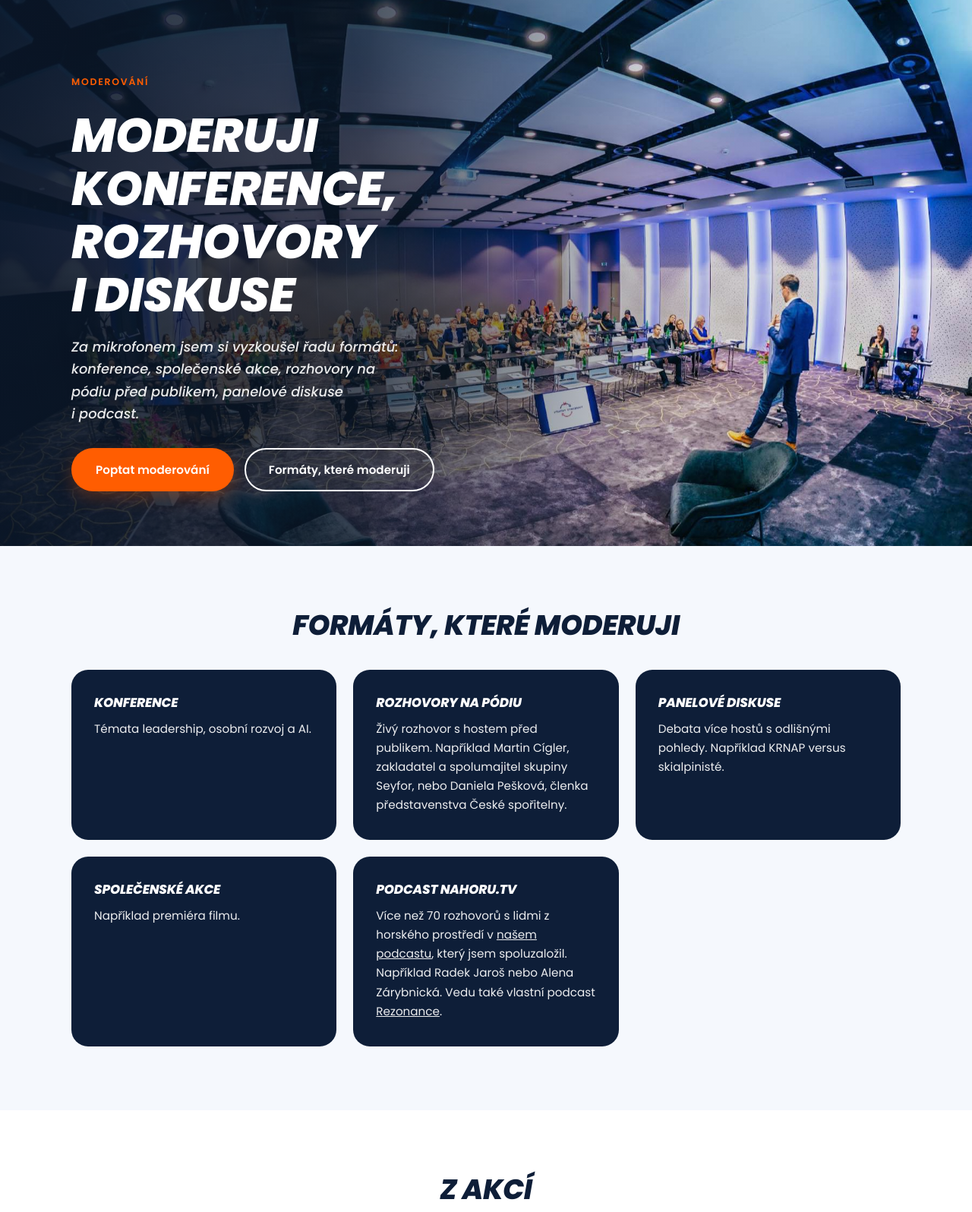
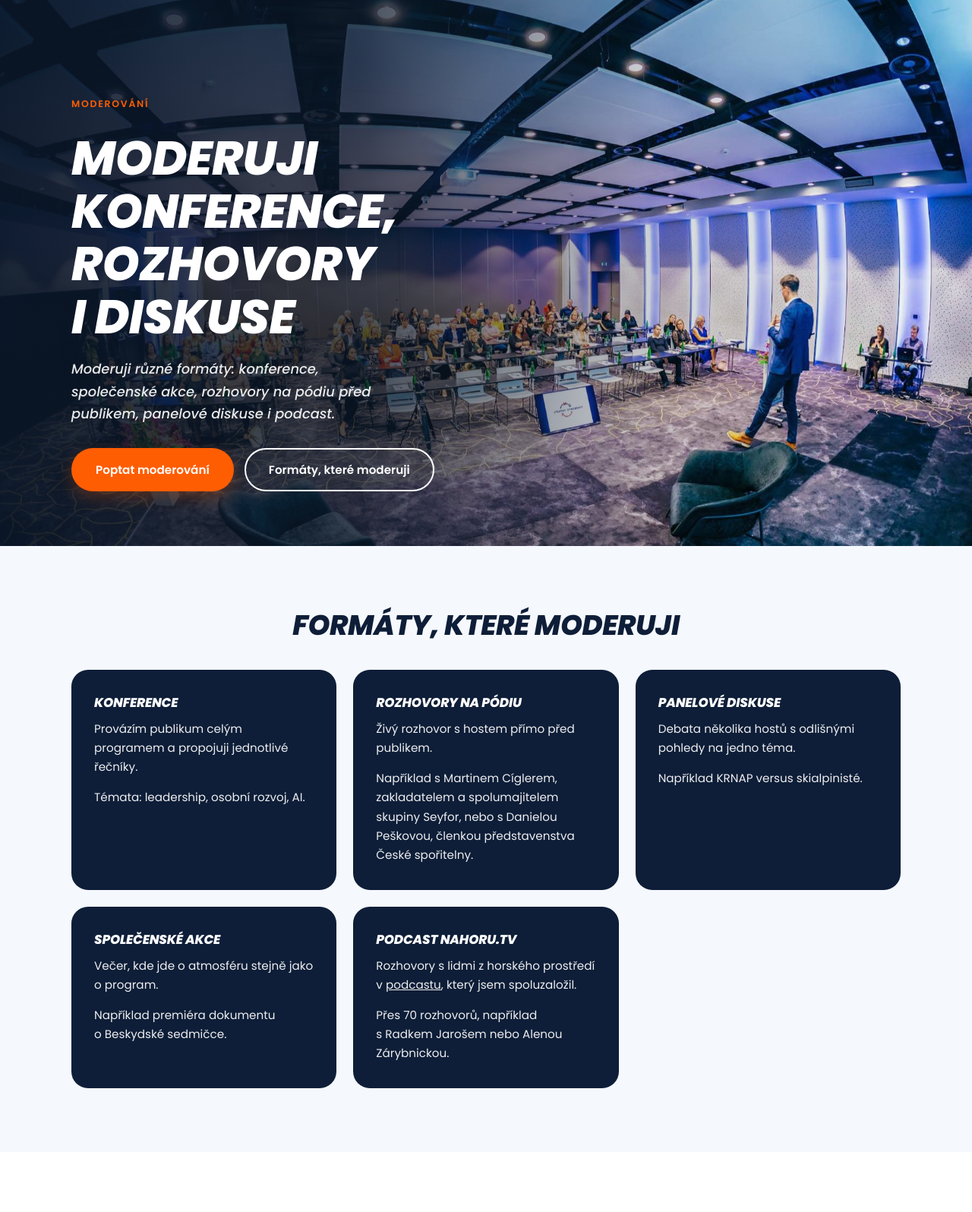
Before and after one commit to lukhavran/lukashavranek-web, a Node project: template src/pages/moderovani.njk in a window 1280 px wide. Shown: the part 74-1670 px from the top of the page at 76% size. Run offline with Node 20 templates, Linux system fonts and the light colour scheme; the template is opened without the code that fills it, so the values that code supplies are empty.

Commit message:
Moderování: nová úvodní věta, jednotné karty formátů a mix fotek v galerii
Podle Lukášovy hlasovky z 19. 11.: úvodní věta bez „vyzkoušel“, karty formátů mají úvodní větu a příklady, galerie míchá konference, panel, premiéru B7 a naHoru.tv.

Co-Authored-By: Claude Opus 5.5 <noreply@anthropic.com>

```diff
--- a/src/pages/moderovani.njk
+++ b/src/pages/moderovani.njk
@@ -18,7 +18,7 @@ theme_color: "#0E1E38"
       <div class="hero-txt">
         <span class="eyebrow">Moderování</span>
         <h1>Moderuji konference, rozhovory i&nbsp;diskuse</h1>
-        <p class="sub">Za mikrofonem jsem si vyzkoušel řadu formátů: konference, společenské akce, rozhovory na pódiu před publikem, panelové diskuse i&nbsp;podcast.</p>
+        <p class="sub">Moderuji různé formáty: konference, společenské akce, rozhovory na pódiu před publikem, panelové diskuse i&nbsp;podcast.</p>
         <div class="hero-btns">
           <a href="{{ root }}kontakt/" class="btn btn-primary">Poptat moderování</a>
           <a href="#formaty" class="btn btn-outline-light">Formáty, které moderuji</a>
@@ -31,11 +31,11 @@ theme_color: "#0E1E38"
     <div class="wrap">
       <div class="center" id="formaty"><h2>Formáty, které moderuji</h2></div>
       <div class="why-grid formats">
-        <div class="why-card"><h3>Konference</h3><p>Témata leadership, osobní rozvoj a AI.</p></div>
-        <div class="why-card"><h3>Rozhovory na pódiu</h3><p>Živý rozhovor s hostem před publikem. Například Martin Cígler, zakladatel a spolumajitel skupiny Seyfor, nebo Daniela Pešková, členka představenstva České spořitelny.</p></div>
-        <div class="why-card"><h3>Panelové diskuse</h3><p>Debata více hostů s odlišnými pohledy. Například KRNAP versus skialpinisté.</p></div>
-        <div class="why-card"><h3>Společenské akce</h3><p>Například premiéra filmu.</p></div>
-        <div class="why-card"><h3>Podcast naHoru.tv</h3><p>Více než 70 rozhovorů s lidmi z horského prostředí v <a href="https://www.youtube.com/c/nahorutv" target="_blank" rel="noopener">našem podcastu</a>, který jsem spoluzaložil. Například Radek Jaroš nebo Alena Zárybnická. Vedu také vlastní podcast <a href="{{ root }}podcast/">Rezonance</a>.</p></div>
+        <div class="why-card"><h3>Konference</h3><p>Provázím publikum celým programem a&nbsp;propojuji jednotlivé řečníky.</p><p class="ex">Témata: leadership, osobní rozvoj, AI.</p></div>
+        <div class="why-card"><h3>Rozhovory na pódiu</h3><p>Živý rozhovor s&nbsp;hostem přímo před publikem.</p><p class="ex">Například s&nbsp;Martinem Cíglerem, zakladatelem a&nbsp;spolumajitelem skupiny Seyfor, nebo s&nbsp;Danielou Peškovou, členkou představenstva České spořitelny.</p></div>
+        <div class="why-card"><h3>Panelové diskuse</h3><p>Debata několika hostů s&nbsp;odlišnými pohledy na jedno téma.</p><p class="ex">Například KRNAP versus skialpinisté.</p></div>
+        <div class="why-card"><h3>Společenské akce</h3><p>Večer, kde jde o&nbsp;atmosféru stejně jako o&nbsp;program.</p><p class="ex">Například premiéra dokumentu o&nbsp;Beskydské sedmičce.</p></div>
+        <div class="why-card"><h3>Podcast naHoru.tv</h3><p>Rozhovory s&nbsp;lidmi z&nbsp;horského prostředí v&nbsp;<a href="https://www.youtube.com/c/nahorutv" target="_blank" rel="noopener">podcastu</a>, který jsem spoluzaložil.</p><p class="ex">Přes 70 rozhovorů, například s&nbsp;Radkem Jarošem nebo Alenou Zárybnickou.</p></div>
       </div>
     </div>
   </section>
@@ -45,11 +45,11 @@ theme_color: "#0E1E38"
       <div class="center"><h2>Z akcí</h2></div>
       <div class="gallery">
         <figure><img src="{{ root }}assets/img/moderovani-01.jpg" alt="Lukáš Havránek s mikrofonem na pódiu" width="900" height="600" loading="lazy"></figure>
-        <figure><img src="{{ root }}assets/img/moderovani-02.jpg" alt="Lukáš Havránek v divadelním sále" width="900" height="600" loading="lazy"></figure>
+        <figure><img src="{{ root }}assets/img/moderovani-07.jpg" alt="Lukáš Havránek moderuje panelovou diskusi" width="900" height="600" loading="lazy"></figure>
+        <figure><img src="{{ root }}assets/img/moderovani-08.jpg" alt="Lukáš Havránek uvádí premiéru dokumentu o Beskydské sedmičce" width="900" height="495" loading="lazy"></figure>
+        <figure><img src="{{ root }}assets/img/moderovani-09.jpg" alt="Lukáš Havránek vede rozhovor pro naHoru.tv před publikem" width="900" height="600" loading="lazy"></figure>
+        <figure><img src="{{ root }}assets/img/moderovani-05.jpg" alt="Lukáš Havránek na osvětleném pódiu" width="900" height="600" loading="lazy"></figure>
         <figure><img src="{{ root }}assets/img/moderovani-03.jpg" alt="Lukáš Havránek na pódiu konference" width="900" height="600" loading="lazy"></figure>
-        <figure><img src="{{ root }}assets/img/moderovani-04.jpg" alt="Lukáš Havránek na pódiu s tabletem" width="900" height="600" loading="lazy"></figure>
-        <figure><img src="{{ root }}assets/img/moderovani-05.jpg" alt="Lukáš Havránek na osvětleném pódiu" width="900" height="600" loading="lazy"></figure>
-        <figure><img src="{{ root }}assets/img/moderovani-06.jpg" alt="Lukáš Havránek s mikrofonem v sále" width="900" height="600" loading="lazy"></figure>
       </div>
     </div>
   </section>
```
